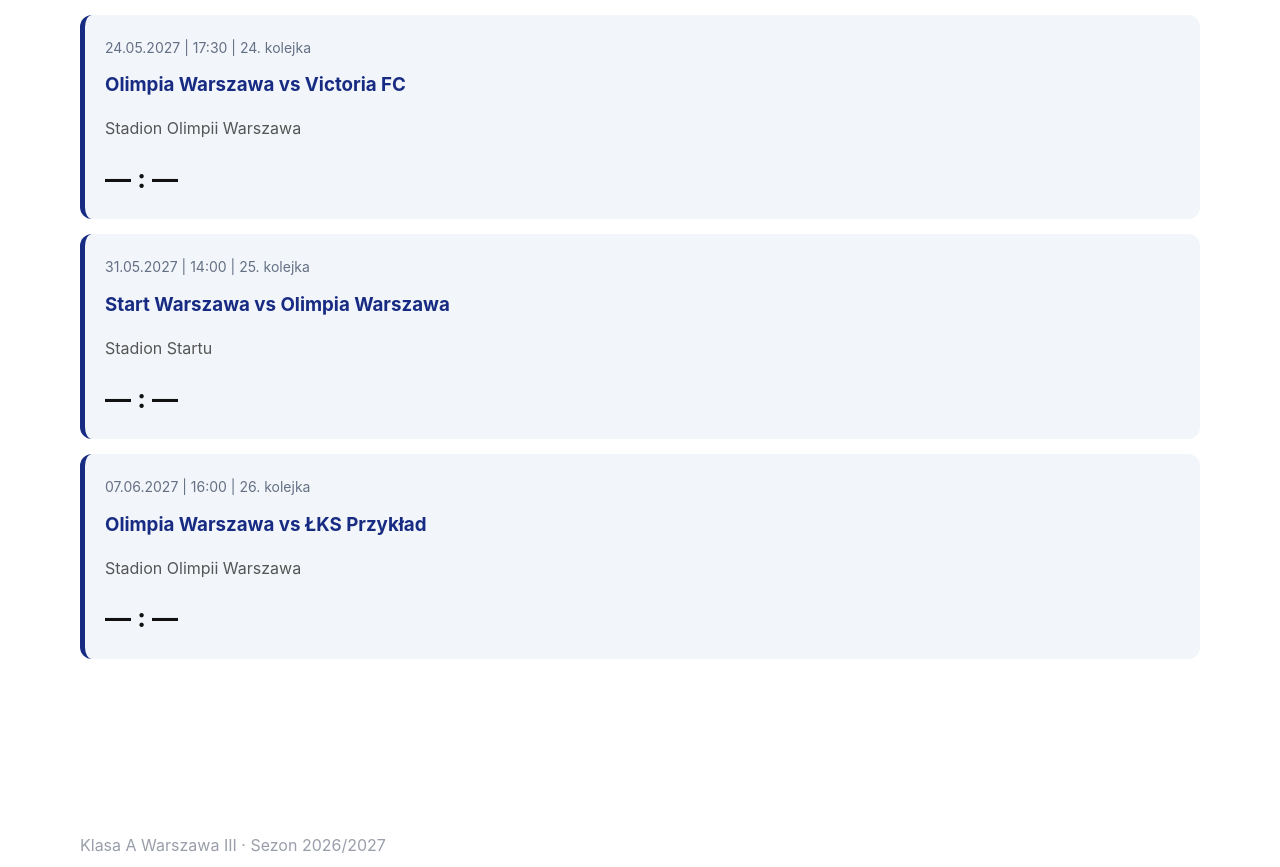
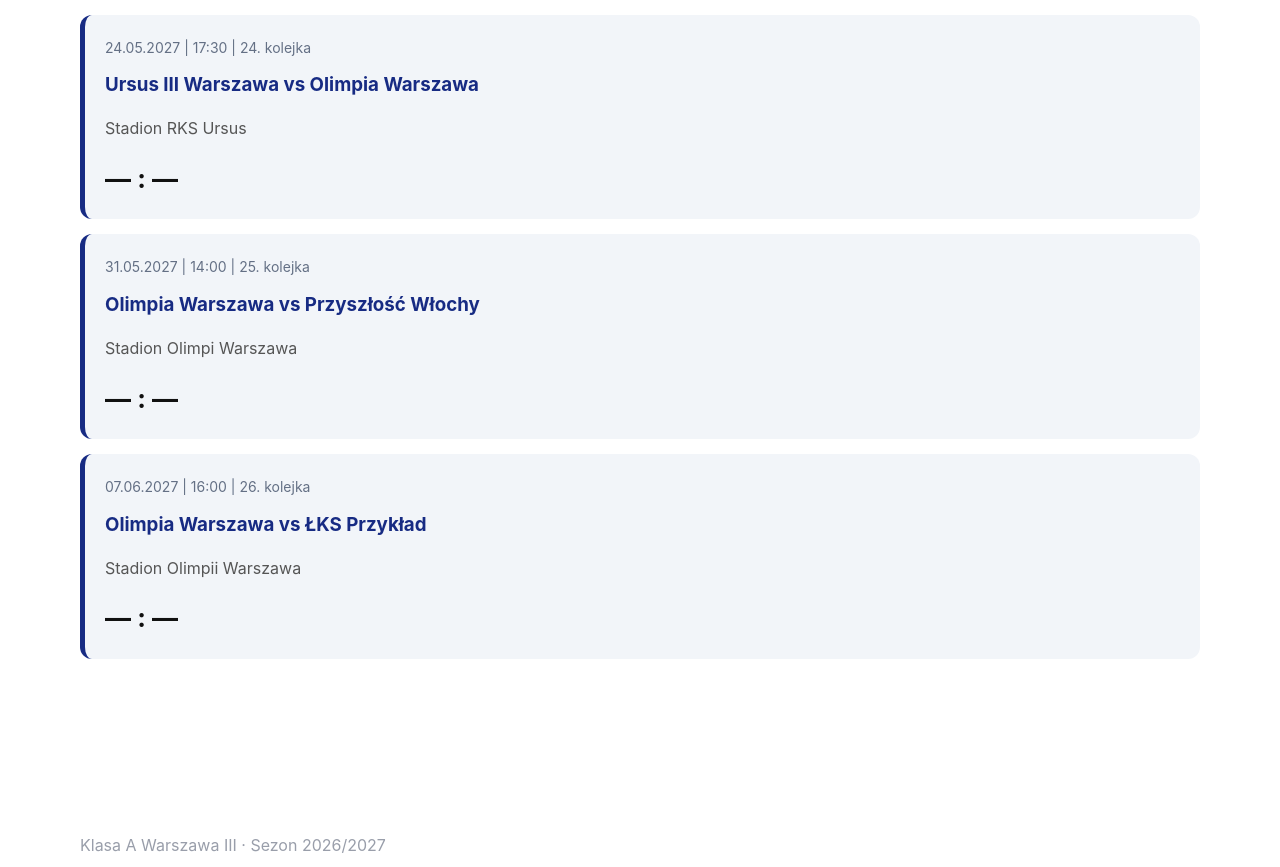
Before and after one commit to OlimpiaWarszawa/olimpia-warszawa, a plain HTML site: page index.html in a window 1280 px wide. Shown: the part 6608-7475 px from the top of the page. Drawn offline with Linux system fonts and the light colour scheme.

Commit message:
Update match details in index.html

```diff
--- a/index.html
+++ b/index.html
@@ -213,15 +213,15 @@
 
   <div class="mecz">
     <span>24.05.2027 | 17:30 | 24. kolejka</span>
-    <h3>Olimpia Warszawa vs Victoria FC</h3>
-    <p>Stadion Olimpii Warszawa</p>
+    <h3>Ursus III Warszawa vs Olimpia Warszawa</h3>
+    <p>Stadion RKS Ursus </p>
     <strong>— : —</strong>
   </div>
 
   <div class="mecz">
     <span>31.05.2027 | 14:00 | 25. kolejka</span>
-    <h3>Start Warszawa vs Olimpia Warszawa</h3>
-    <p>Stadion Startu</p>
+    <h3>Olimpia Warszawa vs Przyszłość Włochy</h3>
+    <p>Stadion Olimpi Warszawa</p>
     <strong>— : —</strong>
   </div>
 
```
